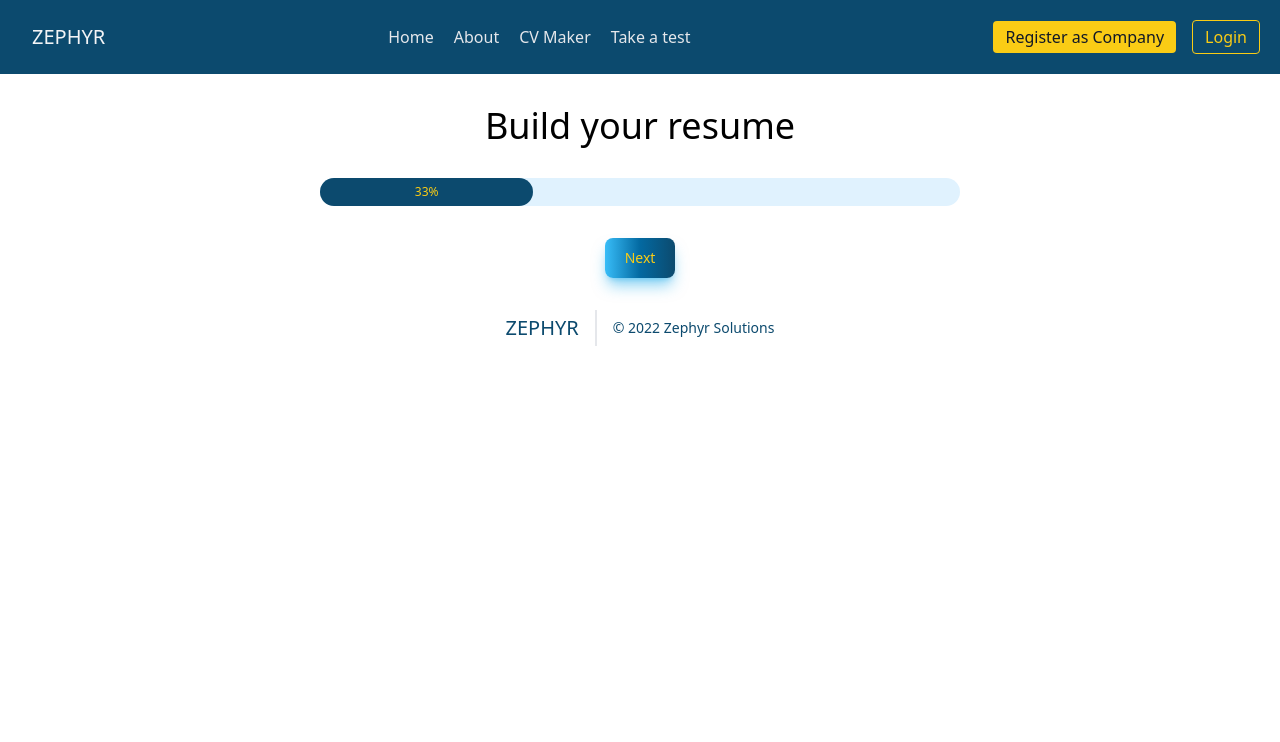
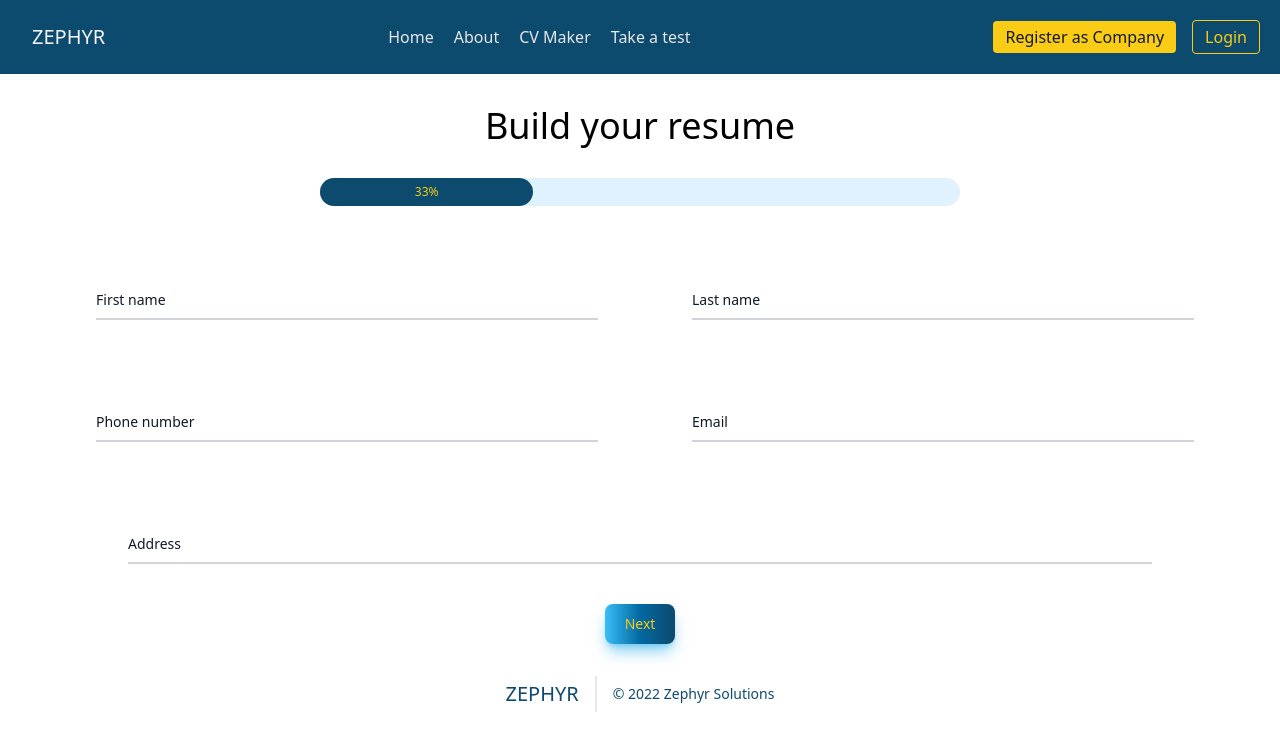
Before and after one commit to j3pathak7/jobreco, a Next.js app: page /modules/cv/cvfirst in a window 1280 px wide. Shown: the top 742 px of the page. Built offline with nearby package versions, Linux system fonts and the light colour scheme.

Commit message:
updated cvfirst

```diff
--- a/pages/modules/cv/cvfirst.js
+++ b/pages/modules/cv/cvfirst.js
@@ -11,6 +11,99 @@ const cvfirst = () => {
           33%
         </div>
       </div>
+
+      <div>
+        <form>
+          <div class="grid xl:grid-cols-2 xl:gap-6">
+            <div class="group relative z-0 ml-24 m-10 w-4/5">
+              <input
+                type="text"
+                name="floating_first_name"
+                id="floating_first_name"
+                class="peer block w-full appearance-none border-0 border-b-2 border-gray-300 bg-transparent py-2.5 px-0 text-sm text-gray-900 focus:border-sky-900 focus:outline-none focus:ring-0"
+                placeholder=" "
+                required=""
+              />
+              <label
+                for="floating_first_name"
+                class="absolute top-3 -z-10 origin-[0] -translate-y-6 scale-75 transform text-sm text-gray-900 duration-300 peer-placeholder-shown:translate-y-0 peer-placeholder-shown:scale-100 peer-focus:left-0 peer-focus:-translate-y-6 peer-focus:scale-75 peer-focus:font-medium peer-focus:text-sky-900"
+              >
+                First name
+              </label>
+            </div>
+            <div class="group relative z-0 mr-24 m-10 w-4/5">
+              <input
+                type="text"
+                name="floating_last_name"
+                id="floating_last_name"
+                class="peer block w-full appearance-none border-0 border-b-2 border-gray-300 bg-transparent py-2.5 px-0 text-sm text-gray-900 focus:border-sky-900 focus:outline-none focus:ring-0"
+                placeholder=" "
+                required=""
+              />
+              <label
+                for="floating_last_name"
+                class="absolute top-3 -z-10 origin-[0] -translate-y-6 scale-75 transform text-sm text-gray-900 duration-300 peer-placeholder-shown:translate-y-0 peer-placeholder-shown:scale-100 peer-focus:left-0 peer-focus:-translate-y-6 peer-focus:scale-75 peer-focus:font-medium peer-focus:text-sky-900"
+              >
+                Last name
+              </label>
+            </div>
+          </div>
+          <div class="grid xl:grid-cols-2 xl:gap-6">
+            <div class="group relative z-0 ml-24 m-10 w-4/5">
+              <input
+                type="tel"
+                pattern="[0-9]{3}-[0-9]{3}-[0-9]{4}"
+                name="floating_phone"
+                id="floating_phone"
+                class="peer block w-full appearance-none border-0 border-b-2 border-gray-300 bg-transparent py-2.5 px-0 text-sm text-gray-900 focus:border-sky-900 focus:outline-none focus:ring-0"
+                placeholder=" "
+                required=""
+              />
+              <label
+                for="floating_phone"
+                class="absolute top-3 -z-10 origin-[0] -translate-y-6 scale-75 transform text-sm text-gray-900 duration-300 peer-placeholder-shown:translate-y-0 peer-placeholder-shown:scale-100 peer-focus:left-0 peer-focus:-translate-y-6 peer-focus:scale-75 peer-focus:font-medium peer-focus:text-sky-900"
+              >
+                Phone number
+              </label>
+            </div>
+            <div class="group relative z-0 mr-28 m-10 w-4/5">
+              <input
+                type="text"
+                name="email"
+                id="email"
+                class="peer block w-full appearance-none border-0 border-b-2 border-gray-300 bg-transparent py-2.5 px-0 text-sm text-gray-900 focus:border-sky-900 focus:outline-none focus:ring-0"
+                placeholder=" "
+                required=""
+              />
+              <label
+                for="floating_company"
+                class="absolute top-3 -z-10 origin-[0] -translate-y-6 scale-75 transform text-sm text-gray-900 duration-300 peer-placeholder-shown:translate-y-0 peer-placeholder-shown:scale-100 peer-focus:left-0 peer-focus:-translate-y-6 peer-focus:scale-75 peer-focus:font-medium peer-focus:text-sky-900"
+              >
+                Email
+              </label>
+            </div>
+          </div>
+          <div class="grid xl:grid-cols-1">
+            <div class="group relative z-0 mx-auto my-10 my-10 w-4/5">
+              <input
+                type="text"
+                name="address"
+                id="address"
+                class="peer block w-full appearance-none border-0 border-b-2 border-gray-300 bg-transparent py-2.5 px-0 text-sm text-gray-900 focus:border-sky-900 focus:outline-none focus:ring-0"
+                placeholder=" "
+                required=""
+              />
+              <label
+                for="floating_address"
+                class="absolute top-3 -z-10 origin-[0] -translate-y-6 scale-75 transform text-sm text-gray-900 duration-300 peer-placeholder-shown:translate-y-0 peer-placeholder-shown:scale-100 peer-focus:left-0 peer-focus:-translate-y-6 peer-focus:scale-75 peer-focus:font-medium peer-focus:text-sky-900"
+              >
+                Address
+              </label>
+            </div>
+          </div>
+        </form>
+      </div>
+
       <div className="flex justify-center">
         <Link href={"/modules/cv/cvsecond"}>
           <button
```
